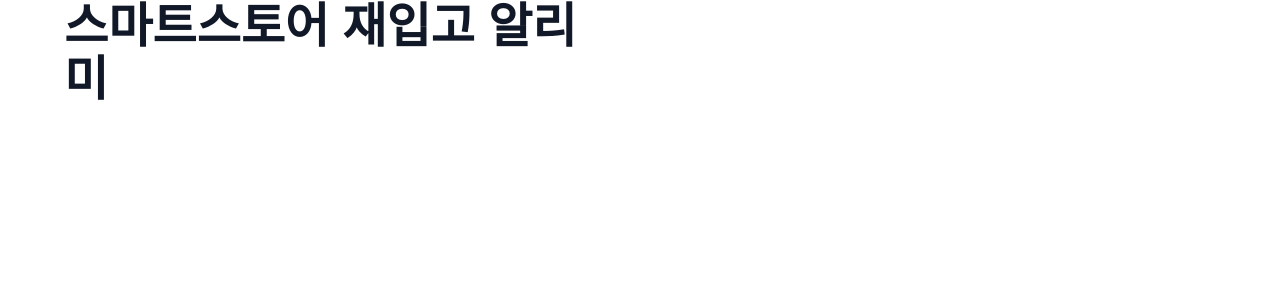
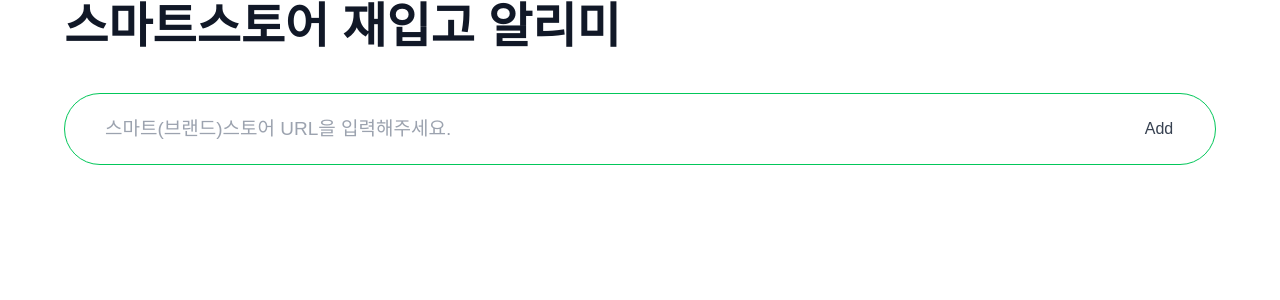
Before and after one commit to ForestLee0513/smartstore-restock-checker-fe, a Next.js app: page / in a window 1280 px wide. Shown: the top 300 px of the page. Built offline with nearby package versions, Linux system fonts and the light colour scheme.

Commit message:
[feat] url 추가를 위한 인풋 추가

```diff
--- a/src/app/page.tsx
+++ b/src/app/page.tsx
@@ -1,7 +1,22 @@
 export default function Home() {
+  const addProductToLocalStoraege = () => {};
+
   return (
     <>
-      <h1 className="col-span-4">스마트스토어 재입고 알리미</h1>
+      <h1 className="col-span-4 pc:col-span-8">스마트스토어 재입고 알리미</h1>
+      <form className="col-span-4 pc:col-span-8">
+        <div className="relative">
+          <input
+            className="text w-full border-[1px] border-main pc:text-h6 py-[12px] pl-[20px] pr-[44px] pc:py-[18px] pc:pl-[40px] pc:pr-[88px] rounded-full"
+            type="url"
+            placeholder="스마트(브랜드)스토어 URL을 입력해주세요."
+          />
+          <button className="absolute top-2/4 translate-y-[-50%] right-[20px] pc:right-[40px] w-[24px] h-[24px] pc:w-[34px] pc:h-[34px]">
+            Add
+          </button>
+        </div>
+      </form>
+      <div></div>
     </>
   );
 }
--- a/tailwind.config.ts
+++ b/tailwind.config.ts
@@ -9,12 +9,22 @@
   darkMode: "class",
 
   theme: {
+    fontSize: {
+      base: "1rem",
+      h6: "1.188rem",
+      h5: "1.438rem",
+      h4: "1.75rem",
+      h3: "2.062rem",
+      h2: "2.5rem",
+      h1: "3rem",
+    },
     screens: {
       mobile: { max: "1280px" },
       pc: "1280px",
     },
     colors: {
       text: "#000000",
+      main: "#03C75A",
     },
     extend: {
       fontFamily: {
@@ -28,7 +38,7 @@
               fontWeight: 400,
             },
             "p, span, h1, h2, h3, h4, h5, h6": {
-              marginBottom: "10px",
+              marginBottom: 0,
               marginTop: 0,
             },
             h1: {
```
